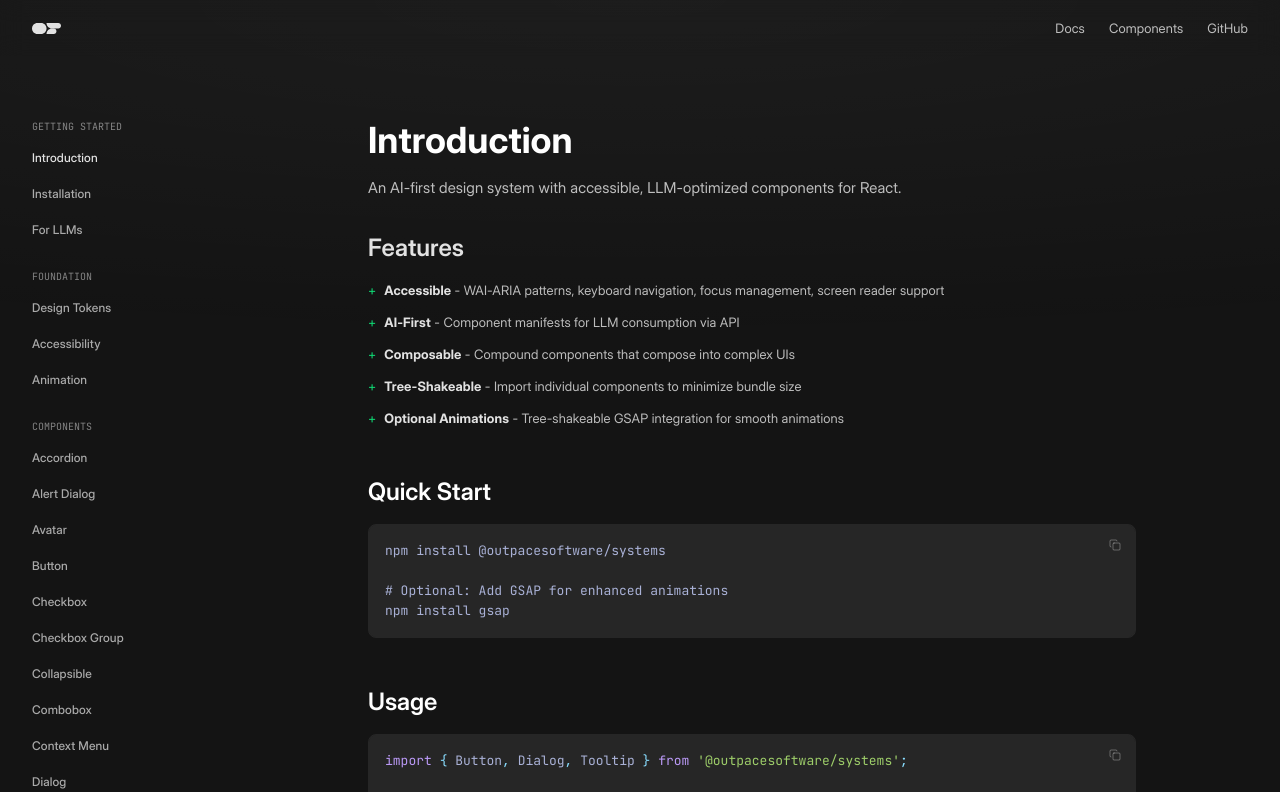
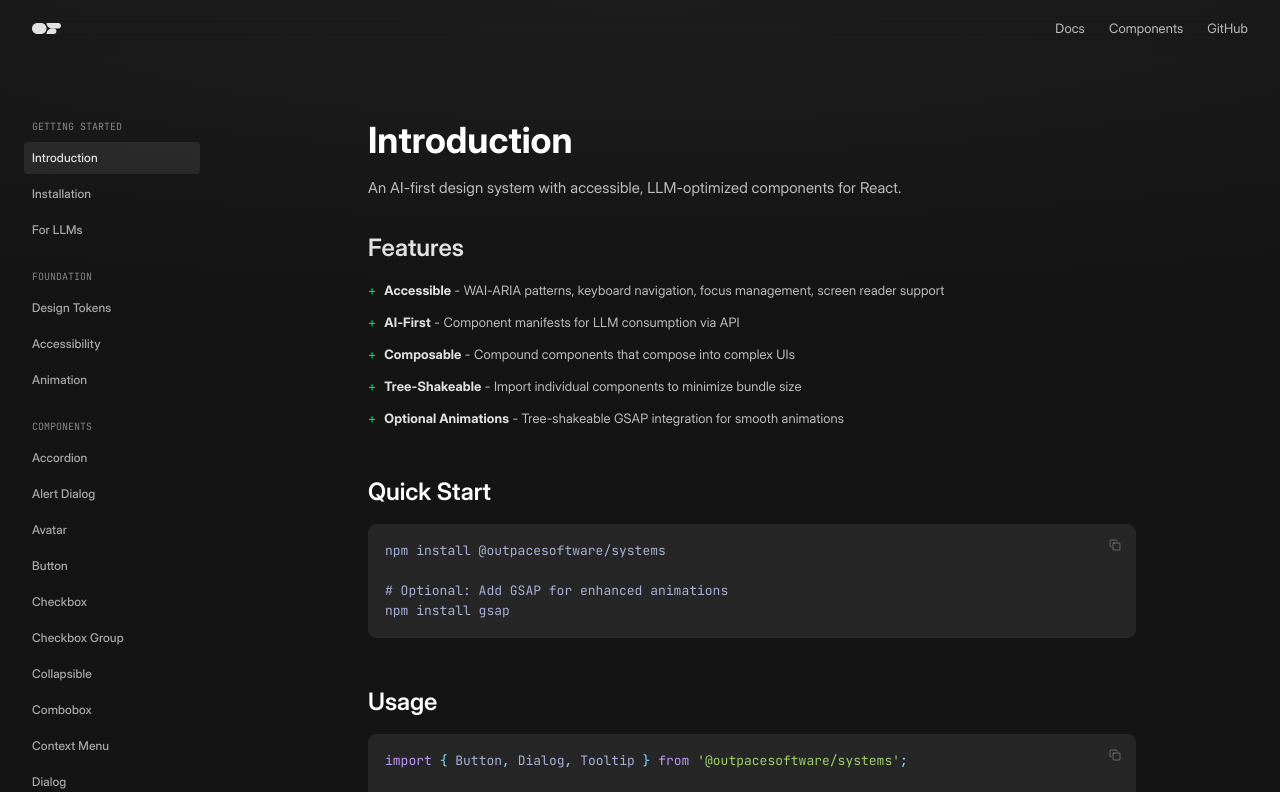
Before and after one commit to outpacesoftware/systems, a Next.js app: page /docs in a window 1280 px wide. Shown: the top 792 px of the page. Built offline with nearby package versions, Linux system fonts and the light colour scheme.

Commit message:
style: add background color to active nav item

```diff
--- a/components/docs/Sidebar.tsx
+++ b/components/docs/Sidebar.tsx
@@ -116,9 +116,9 @@ export function Sidebar({ mobileOpen, onClose }: SidebarProps) {
 											<Link
 												href={item.href}
 												onClick={onClose}
-												className={`block py-1.5 text-[12px] leading-[20px] tracking-[0.12px] font-medium transition-colors ${
+												className={`block py-1.5 px-2 -mx-2 rounded text-[12px] leading-[20px] tracking-[0.12px] font-medium transition-colors ${
 													isActive
-														? "text-white/88"
+														? "text-white/88 bg-white/8"
 														: "text-white/64 hover:text-white/88"
 												}`}
 											>
```
